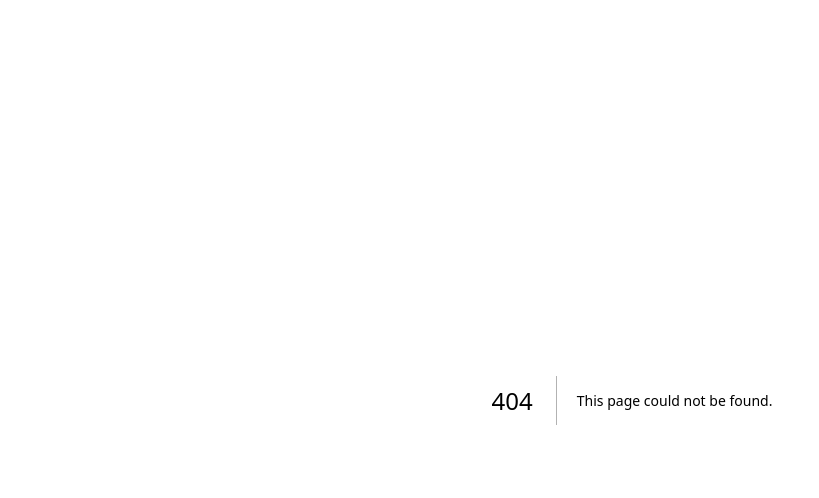
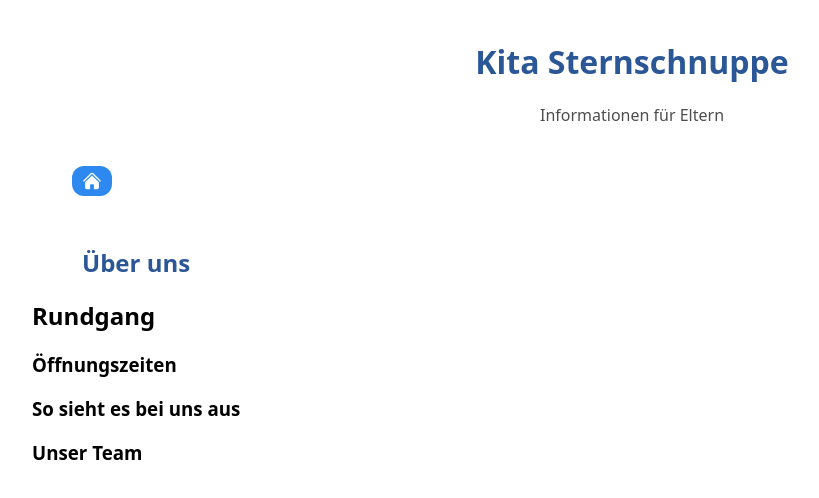
Before and after one commit to MariaAdner/kita-info, a Next.js app: page /aboutus in a window 1280 px wide. Before the commit this address had no page. Shown: the top 498 px of the page, without its empty margins (8-827 px from the left). Built offline with nearby package versions, Linux system fonts and the light colour scheme.

Commit message:
added about us component

```diff
--- a/components/StartPage/index.js
+++ b/components/StartPage/index.js
@@ -12,7 +12,7 @@ export default function StartPage() {
       <StyledLink href="/termine">
         <MenuLink>Termine</MenuLink>
       </StyledLink>
-      <StyledLink href="/about">
+      <StyledLink href="/aboutus">
         <MenuLink>Über uns</MenuLink>
       </StyledLink>
       <StyledLink href="/essen">
--- /dev/null
+++ b/pages/aboutus/index.js
@@ -0,0 +1,17 @@
+import Header from "@/components/Header";
+import HomeButton from "@/components/HomeButton";
+import SubHeader from "@/components/SubHeader";
+
+export default function AboutUs() {
+  return (
+    <>
+      <Header />
+      <HomeButton />
+      <SubHeader>Über uns</SubHeader>
+      <h2>Rundgang</h2>
+      <h3>Öffnungszeiten</h3>
+      <h3>So sieht es bei uns aus</h3>
+      <h3>Unser Team</h3>
+    </>
+  );
+}
--- a/styles.js
+++ b/styles.js
@@ -14,7 +14,7 @@ export default createGlobalStyle`
   }
 
   body {
-    margin: 0;
+    margin: 40px;
     font-family: system-ui;
   }
 `;
```
